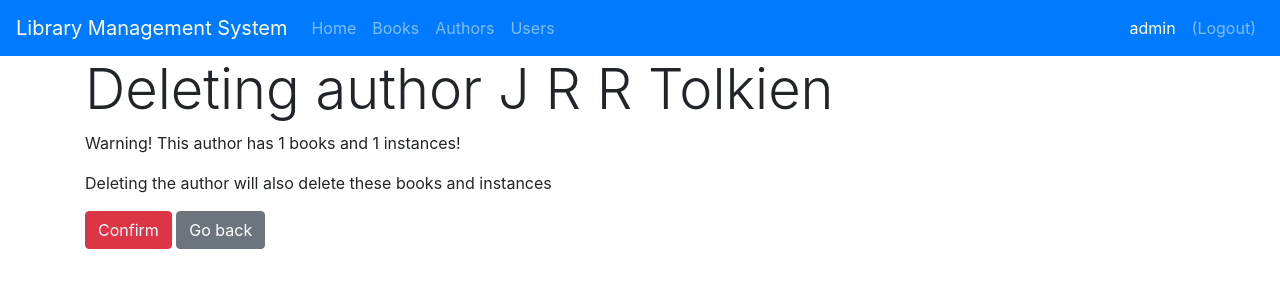
After one commit to bihanviranga/librarysystem, a Django app: page /authors/1/delete/ in a window 1280 px wide. The commit adds this page. Shown: the top 300 px of the page. Run offline with Django 3.2, Linux system fonts and the light colour scheme; a user stored in the database is signed in; data comes from the database, SQL or seed files in the repository; some libraries are stand-ins or nearby versions.

Commit message:
Author delete functionality added

```diff
--- a/librarycore/models.py
+++ b/librarycore/models.py
@@ -8,7 +8,7 @@ class Author(models.Model):
 
 class Book(models.Model):
     bookName = models.CharField(max_length=100)
-    bookAuthor = models.ForeignKey('Author', null=True, default=None, on_delete=models.SET_NULL)
+    bookAuthor = models.ForeignKey('Author', null=True, default=None, on_delete=models.CASCADE)
     bookDescription = models.TextField(blank=True)
 
 class BookInstance(models.Model):
--- /dev/null
+++ b/librarycore/templates/librarycore/author_confirm_delete.html
@@ -0,0 +1,18 @@
+{% extends 'librarycore/index.html' %}
+
+{% block maintitle %}Deleting author {{author.authorName}}{% endblock %}
+
+{% block content %}
+<div class="container">
+	{% if hasBooks %}
+	<p>Warning! This author has {{bookCount}} books and {{instanceCount}} instances!</p>
+	<p>Deleting the author will also delete these books and instances</p>
+	{% endif %}
+	<form method="post">
+		{% csrf_token %}
+		<input type="submit" value="Confirm" class="btn btn-danger" />
+		<input type="hidden" name="authorId" value="{{author.id}}" />
+		<a href="{% url 'author-detail' author.id %}" class="btn btn-secondary">Go back</a>
+	</form>
+</div>
+{% endblock %}
--- a/librarycore/templates/librarycore/author_detail.html
+++ b/librarycore/templates/librarycore/author_detail.html
@@ -10,7 +10,7 @@ Author - {{author.authorName}}
 		{% if isAdmin %}
 		<div class="col">
 			<a class="btn btn-secondary" href="{% url 'author-update' author.id %}">Update</a>
-			<a class="btn btn-danger">Delete</a>
+			<a class="btn btn-danger" href="{% url 'author-delete' author.id %}">Delete</a>
 		</div>
 		{% endif %}
 	</div>
--- a/librarycore/urls.py
+++ b/librarycore/urls.py
@@ -28,4 +28,5 @@ urlpatterns = [
     path('authors/<int:pk>/', views.AuthorDetail.as_view(), name='author-detail'),
     path('authors/new/', views.AuthorCreate.as_view(), name='author-create'),
     path('authors/<int:pk>/update/', views.AuthorUpdate.as_view(), name='author-update'),
+    path('authors/<int:pk>/delete/', views.AuthorDelete.as_view(), name='author-delete'),
 ]
--- a/librarycore/views.py
+++ b/librarycore/views.py
@@ -218,3 +218,22 @@ class AuthorUpdate(UserIsAdminMixin, UpdateView):
 
     def get_success_url(self):
         return reverse_lazy('author-detail', args=[self.get_object().pk])
+
+class AuthorDelete(UserIsAdminMixin, View):
+    def get(self, request, pk):
+        author = models.Author.objects.get(pk=pk)
+        context = {"author": author}
+
+        bookCount = models.Book.objects.filter(bookAuthor=author).count()
+        if (bookCount):
+            instanceCount = models.BookInstance.objects.filter(instanceBook__bookAuthor=author).count()
+            context['hasBooks'] = True
+            context['bookCount'] = bookCount
+            context['instanceCount'] = instanceCount
+
+        return render(request, 'librarycore/author_confirm_delete.html', context=context)
+
+    def post(self, request, pk):
+        pk = request.POST['authorId']
+        author = models.Author.objects.get(pk=pk).delete()
+        return redirect('authors')
```
Also changed, not shown: librarycore/migrations/0009_auto_20201011_1535.py (added).
